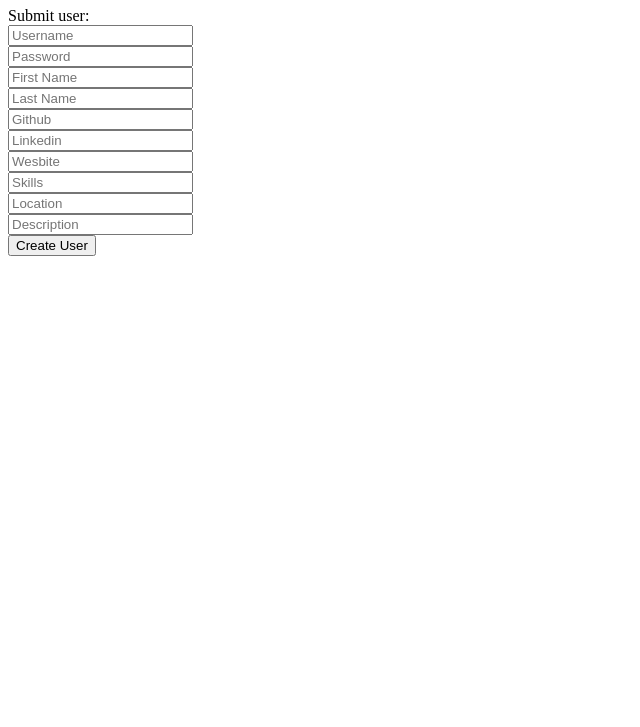
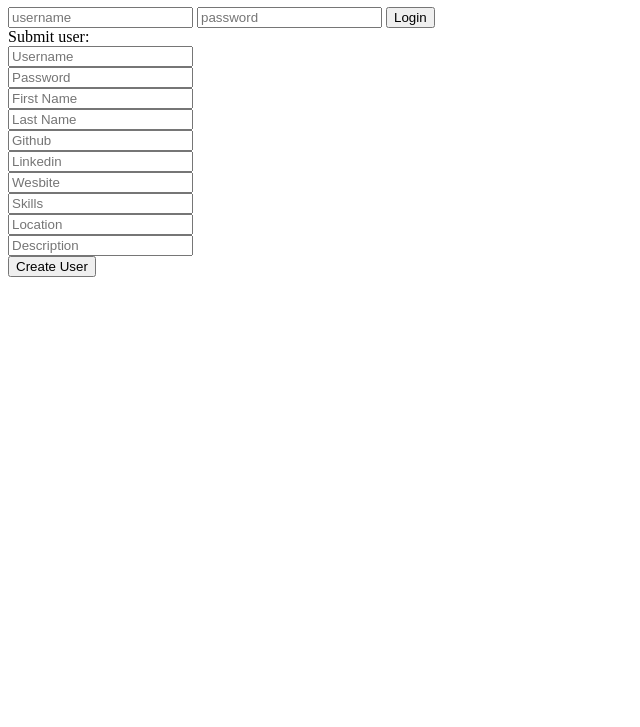
Before and after one commit to moathdlaimi/cohortrolodex, a website: page public/index.html in a window 1280 px wide. Shown: the part 73-800 px from the top of the page, without its empty margins (0-640 px from the left). Drawn offline with nearby package versions, Linux system fonts and the light colour scheme; no server answers.

Commit message:
created login form and connected to this.login function and proper models

```diff
--- a/public/index.html
+++ b/public/index.html
@@ -8,6 +8,21 @@
   </head>
   <body ng-controller="RolodexController as ctrl">
     <h1>Welcome to Cohortrolodex!</h1>
+
+<!-- LOGIN FORM  -->
+  <form ng-submit="ctrl.login">
+
+    <!-- USERNAME -->
+    <input ng-model="ctrl.loginUsername" type="text" placeholder="username" required>
+
+    <!-- PASSWORD -->
+    <input ng-model="ctrl.loginPassword" type="password" placeholder="password" required>
+
+    <!-- LOGIN  -->
+    <input type="submit" name="" value="Login">
+</form>
+
+<!-- CREATE NEW USER FORM -->
     <div class="creator">
       Submit user:
       <form ng-submit="ctrl.createUser()">
```
